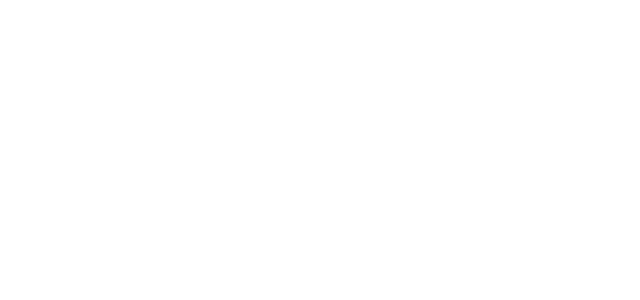
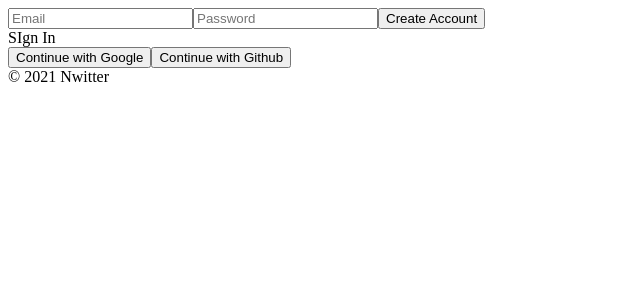
Before and after one commit to hanjy-slowturtle/nwitter, a React (Create React App) app: page / in a window 1280 px wide. Shown: the top 300 px of the page, without its empty margins (0-640 px from the left). Built offline with nearby package versions, Linux system fonts and the light colour scheme; no server answers.

Commit message:
AUTHENTICATION

```diff
--- /dev/null
+++ b/jsconfig.json
@@ -0,0 +1,6 @@
+{
+    "compilerOptions": {
+        "baseUrl": "src"
+    },
+    "include": ["src"]
+}
--- a/package.json
+++ b/package.json
@@ -6,8 +6,10 @@
     "@testing-library/jest-dom": "^5.11.4",
     "@testing-library/react": "^11.1.0",
     "@testing-library/user-event": "^12.1.10",
+    "firebase": "^8.3.1",
     "react": "^17.0.1",
     "react-dom": "^17.0.1",
+    "react-router-dom": "^5.2.0",
     "react-scripts": "4.0.3",
     "web-vitals": "^1.0.1"
   },
--- a/src/App.js
+++ /dev/null
@@ -1,5 +0,0 @@
-function App() {
-  return <div></div>;
-}
-
-export default App;
--- /dev/null
+++ b/src/components/App.js
@@ -0,0 +1,29 @@
+import React, { useEffect, useState } from 'react';
+import AppRouter from 'components/Router';
+import { authService } from 'fbase';
+
+function App() {
+  const [init, setInit] = useState(false);
+  const [isLoggedIn, setIsLoggedIn] = useState(false);
+
+  useEffect(() => {
+    authService.onAuthStateChanged((user) => {
+      console.log(user);
+      if(user) {
+        setIsLoggedIn(true);
+      } else {
+        setIsLoggedIn(false);
+      }
+      setInit(true);
+    });
+  }, []);
+
+  return (
+    <>
+      {init ? <AppRouter isLoggedIn={isLoggedIn} /> : "Initializing..."}
+      <footer>&copy; {new Date().getFullYear()} Nwitter</footer>
+    </>
+  );
+}
+
+export default App;
--- /dev/null
+++ b/src/components/Navigation.js
@@ -0,0 +1,17 @@
+import React from 'react';
+import { Link } from 'react-router-dom';
+
+const Navigation = () => (
+    <nav>
+        <ul>
+            <li>
+                <Link to="/">Home</Link>
+            </li>
+            <li>
+                <Link to="/profile">My Profile</Link>
+            </li>
+        </ul>
+    </nav>
+);
+
+export default Navigation;
--- /dev/null
+++ b/src/components/Router.js
@@ -0,0 +1,32 @@
+import React from 'react';
+import { HashRouter as Router, Route, Switch } from 'react-router-dom';
+import Auth from 'routes/Auth';
+import Home from 'routes/Home';
+import Navigation from 'components/Navigation';
+import Profile from 'routes/Profile';
+
+const AppRouter = ({ isLoggedIn }) => {
+    return (
+        <Router>
+            {isLoggedIn && <Navigation />}
+            <Switch>
+                {isLoggedIn
+                ?
+                <>
+                    <Route exact path="/">
+                        <Home />
+                    </Route>
+                    <Route exact path="/profile">
+                        <Profile />
+                    </Route>
+                </>
+                :
+                <Route exact path="/">
+                    <Auth />
+                </Route>}
+            </Switch>
+        </Router>
+    );
+};
+
+export default AppRouter;
--- /dev/null
+++ b/src/fbase.js
@@ -0,0 +1,21 @@
+// Firebase App (the core Firebase SDK) is always required and
+// must be listed before other Firebase SDKs
+import firebase from 'firebase/app';
+import 'firebase/auth';
+
+// Your web app's Firebase configuration
+const firebaseConfig = {
+    apiKey: process.env.REACT_APP_API_KEY,
+    authDomain: process.env.REACT_APP_AUTH_DOMAIN,
+    projectId: process.env.REACT_APP_PROJECT_ID,
+    storageBucket: process.env.REACT_APP_STORAGE_BUCKET,
+    messagingSenderId: process.env.REACT_APP_MESSAGING_ID,
+    appId: process.env.REACT_APP_APP_ID
+};
+
+// Initialize Firebase
+firebase.initializeApp(firebaseConfig);
+
+export const firebaseInstance = firebase;
+
+export const authService = firebase.auth();
--- a/src/index.js
+++ b/src/index.js
@@ -1,6 +1,6 @@
 import React from 'react';
 import ReactDOM from 'react-dom';
-import App from './App';
+import App from './components/App';
 
 ReactDOM.render(
   <React.StrictMode>
--- /dev/null
+++ b/src/routes/Auth.js
@@ -0,0 +1,102 @@
+import { authService, firebaseInstance } from 'fbase';
+import React, { useState } from 'react';
+
+const Auth = () => {
+    const [email, setEmail] = useState('');
+    const [password, setPassword] = useState('');
+    const [newAccount, setNewAccount] = useState(true);
+    const [error, setError] = useState('');
+
+    const onChange = (event) => {
+        const {
+            target: { name, value }
+        } = event;
+        if(name === 'email') {
+            setEmail(value);
+        } else if(name === 'password') {
+            setPassword(value);
+        }
+    };
+    const onSubmit = async (event) => {
+        event.preventDefault();
+        try {
+            let data;
+            if(newAccount) {
+                // create account
+                data = await authService.createUserWithEmailAndPassword(
+                    email, password
+                );
+            } else {
+                // log in
+                data = await authService.signInWithEmailAndPassword(
+                    email, password
+                );
+            }
+            console.log(data);
+        } catch(error) {
+            setError(error.message);
+        }
+    };
+    const toggleAccount = () => setNewAccount((prev) => !prev);
+    const onSocialClick = async (event) => {
+        const {
+            target: { name }
+        } = event;
+
+        let provider;
+        if(name === 'google') {
+            provider = new firebaseInstance.auth.GoogleAuthProvider();
+        } else if (name === 'github') {
+            provider = new firebaseInstance.auth.GithubAuthProvider();
+        }
+        const data = await authService.signInWithPopup(provider);
+        console.log(data);
+    };
+
+    return (
+        <div>
+            <form onSubmit={onSubmit}>
+                <input
+                    name="email"
+                    type="email"
+                    placeholder="Email"
+                    required
+                    value={email}
+                    onChange={onChange}
+                />
+                <input
+                    name="password"
+                    type="password"
+                    placeholder="Password"
+                    required
+                    value={password}
+                    onChange={onChange}
+                />
+                <input
+                    type="submit"
+                    value={newAccount ? "Create Account" : "Sign In"}
+                />
+                {error}
+            </form>
+            <span onClick={toggleAccount}>
+                {newAccount ? "SIgn In" : "Create Account"}
+            </span>
+            <div>
+                <button
+                    onClick={onSocialClick}
+                    name="google"
+                >
+                    Continue with Google
+                </button>
+                <button
+                    onClick={onSocialClick}
+                    name="github"
+                >
+                    Continue with Github
+                </button>
+            </div>
+        </div>
+    );
+};
+
+export default Auth;
--- /dev/null
+++ b/src/routes/EditProfile.js
@@ -0,0 +1,5 @@
+import React from 'react';
+
+const EditProfile = () => <span>Edit Profile</span>;
+
+export default EditProfile;
--- /dev/null
+++ b/src/routes/Home.js
@@ -0,0 +1,5 @@
+import React from 'react';
+
+const Home = () => <span>Home</span>;
+
+export default Home;
--- /dev/null
+++ b/src/routes/Profile.js
@@ -0,0 +1,19 @@
+import { authService } from 'fbase';
+import React from 'react';
+import { useHistory } from 'react-router';
+
+const Profile = () => {
+    const history = useHistory();
+    const onLogOutClick = () => {
+        authService.signOut();
+        history.push('/');
+    };
+
+    return (
+        <>
+            <button onClick={onLogOutClick}>Log Out</button>
+        </>
+    )
+};
+
+export default Profile;
```
Also changed, not shown: 2 other files (tests, documents, lock files or other folders).
